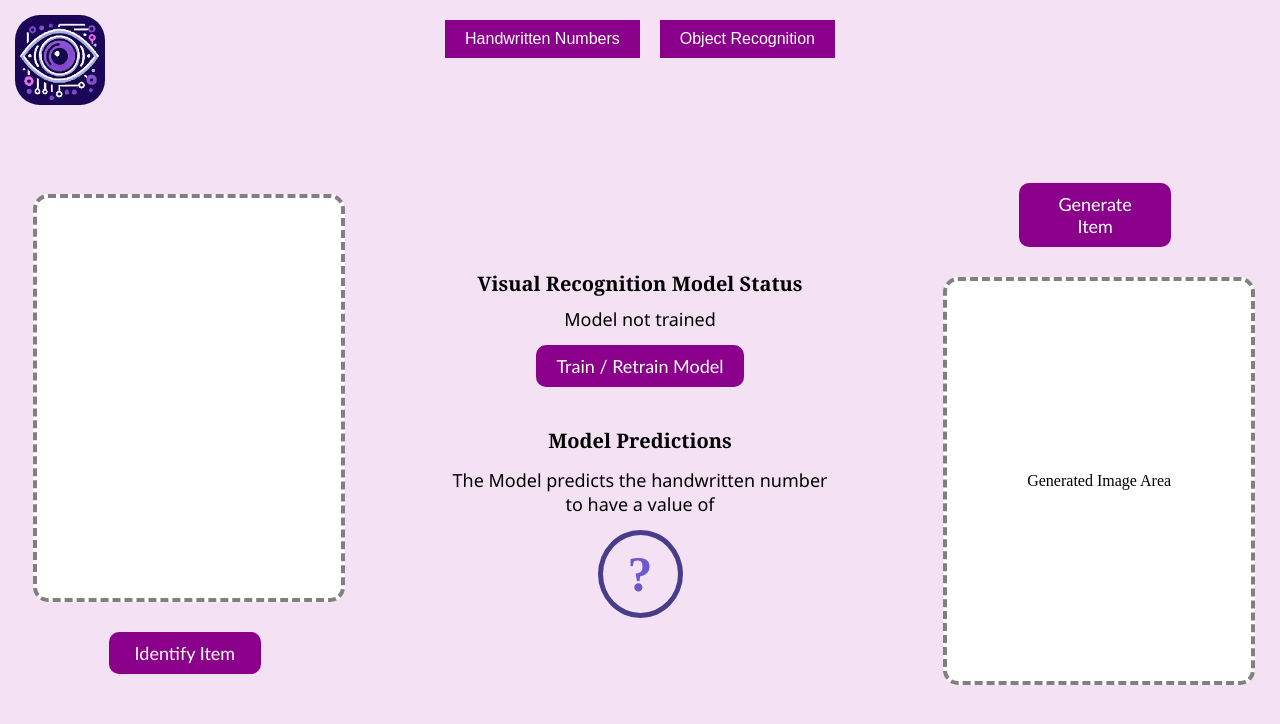
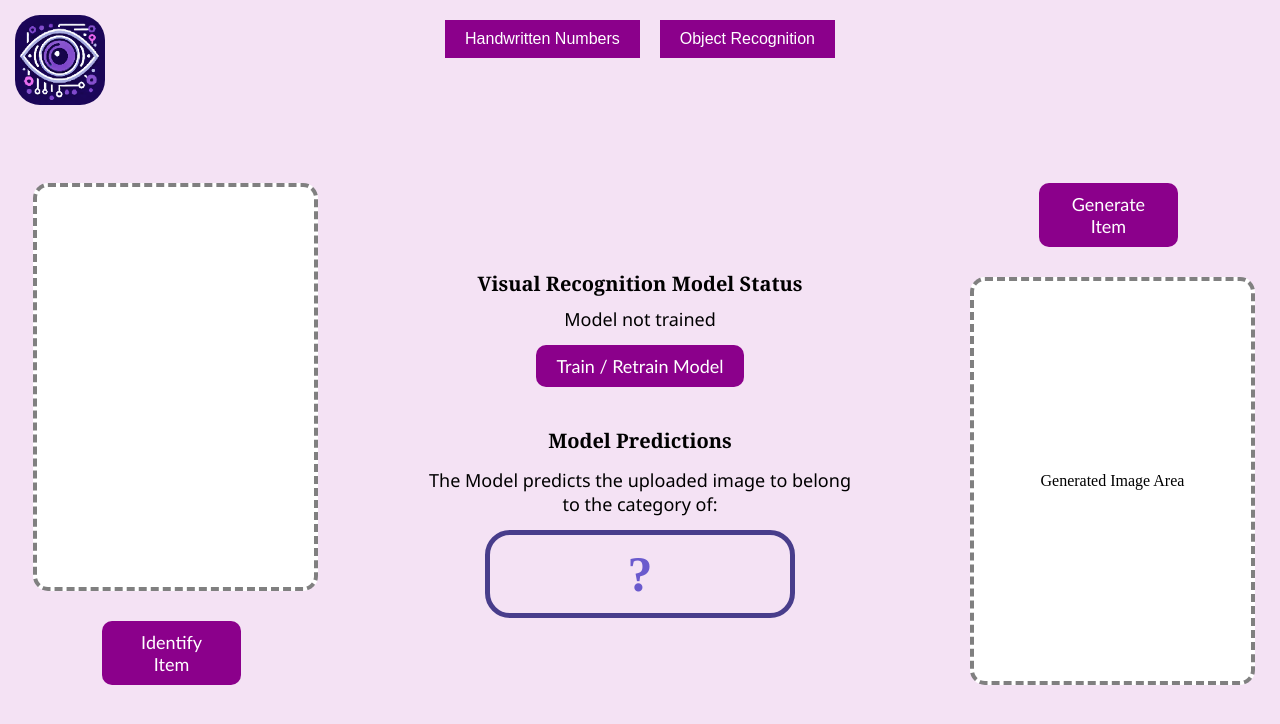
Before and after one commit to t1oluwani/SmartVision, a Vue app in the folder frontend/: page / in a window 1280 px wide. Both pictures are taken after a click on the button "Object Recognition". Shown: the top 724 px of the page. Built offline with nearby package versions, Linux system fonts and the light colour scheme.

Commit message:
Change prediction template from number to type/category

```diff
--- a/frontend/src/assets/styles/ObjectRecognition.css
+++ b/frontend/src/assets/styles/ObjectRecognition.css
@@ -61,12 +61,13 @@
   margin: 0 auto;
 }
 
-.OR-Scope .predicted-value {
+.OR-Scope .predicted-type {
+  width: 250px;
   font-size: 50px;
   padding: 10px 25px;
   margin-top: 10px;
   border: 5px solid darkslateblue;
-  border-radius: 50%;
+  border-radius: 25px;
 }
 
 /* Right Side */
--- a/frontend/src/components/ObjectRecognition.vue
+++ b/frontend/src/components/ObjectRecognition.vue
@@ -27,8 +27,8 @@
 
         <div class="model-prediction">
           <h3>Model Predictions</h3>
-          <p>The Model predicts the handwritten number to have a value of</p>
-          <div class="predicted-value">
+          <p>The Model predicts the uploaded image to belong to the category of:</p>
+          <div class="predicted-type">
             <strong>{{ modelPrediction ? modelPrediction : "?" }}</strong>
           </div>
         </div>
```
